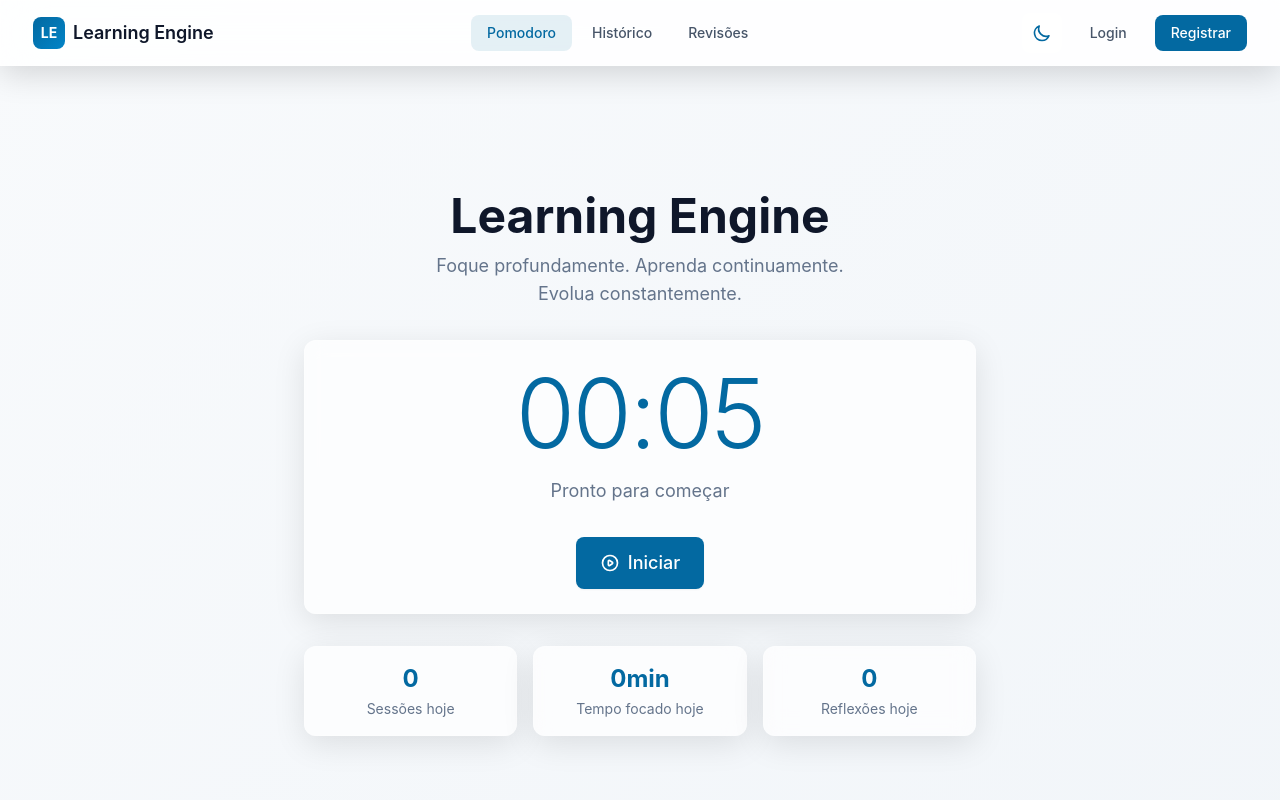
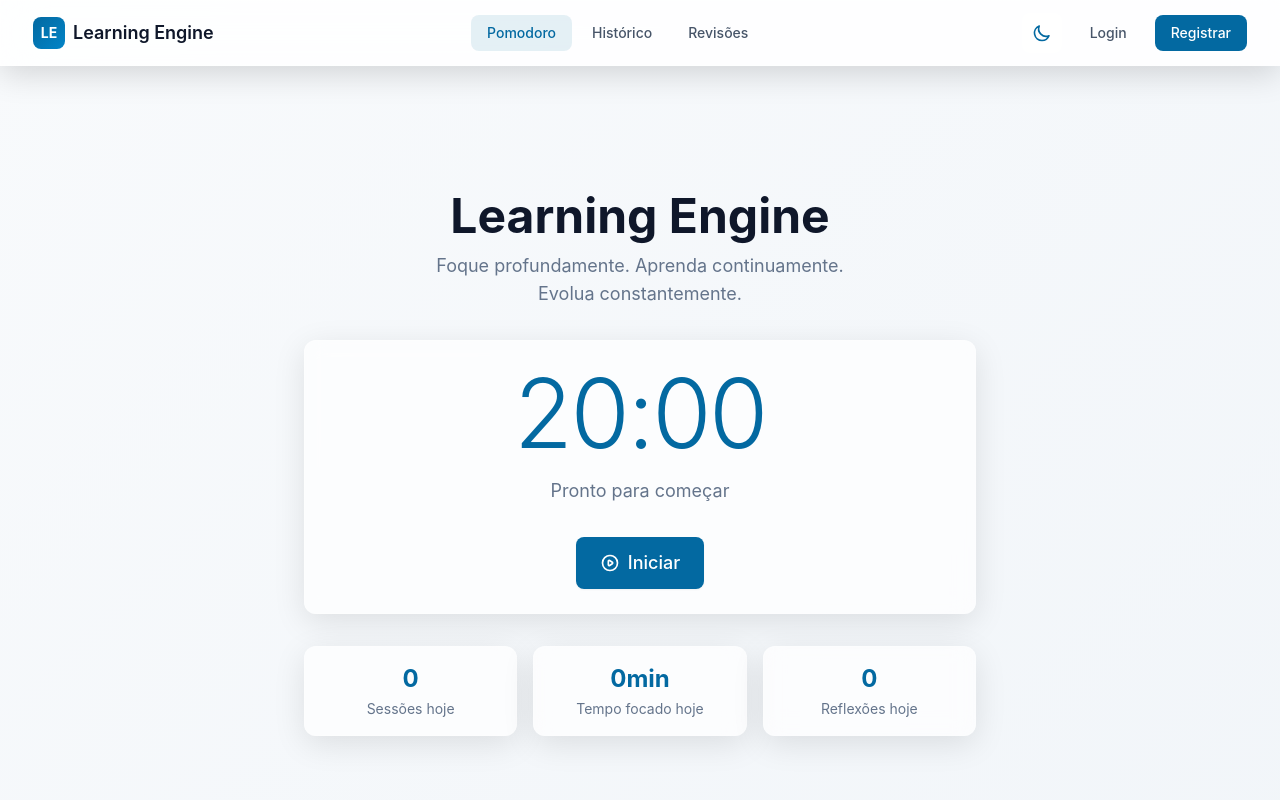
Before and after one commit to Velten1/learning-engine-frontend, a Next.js app: page / in a window 1280 px wide. Shown: the top 800 px of the page. Built offline with nearby package versions, Linux system fonts and the light colour scheme; no server answers.

Commit message:
feat: atualiza timer de Pomodoro para 20 minutos e ajusta mensagens de confirmação no modal

```diff
--- a/src/components/PomodoroTimer/index.tsx
+++ b/src/components/PomodoroTimer/index.tsx
@@ -13,7 +13,7 @@ import ReflectionModal from '@/components/ReflectionModal';
 export default function PomodoroTimer() {
   const [currentPomodoro, setCurrentPomodoro] =
     useState<CurrentPomodoroResponse | null>(null);
-  const [time, setTime] = useState(5); // 5 segundos para testes
+  const [time, setTime] = useState(20 * 60); // 20 minutos
   const [showAbandonModal, setShowAbandonModal] = useState(false);
   const [showResetModal, setShowResetModal] = useState(false);
   const [showReflectionModal, setShowReflectionModal] = useState(false);
@@ -44,7 +44,7 @@ export default function PomodoroTimer() {
           // Sem token, parar timer e resetar estados
           clearInterval(interval);
           setCurrentPomodoro(null);
-          setTime(5);
+          setTime(20 * 60);
           return;
         }
       }
@@ -84,7 +84,7 @@ export default function PomodoroTimer() {
         );
         setTime(remainingSeconds);
       } else {
-        setTime(5);
+        setTime(20 * 60);
       }
     } catch (err) {
       console.error('Erro ao carregar pomodoro:', err);
@@ -333,7 +333,7 @@ export default function PomodoroTimer() {
             <div className="h-1 bg-[#e2e8f0] rounded-full overflow-hidden">
               <div
                 className="h-full bg-gradient-to-r from-[#0369a1] to-[#0284c7] rounded-full transition-all duration-1000"
-                style={{ width: `${((5 - time) / 5) * 100}%` }}
+                style={{ width: `${((20 * 60 - time) / (20 * 60)) * 100}%` }}
               />
             </div>
           </div>
@@ -389,7 +389,7 @@ export default function PomodoroTimer() {
       >
         <div className="space-y-4">
           <p className="text-[#64748b]">
-            Você tem certeza que deseja resetar o cronômetro? O tempo será reiniciado para 5 segundos.
+            Você tem certeza que deseja resetar o cronômetro? O tempo será reiniciado para 20 minutos.
           </p>
         </div>
       </Modal>
```
Also changed, not shown: 1 other file (tests, documents, lock files or other folders).
